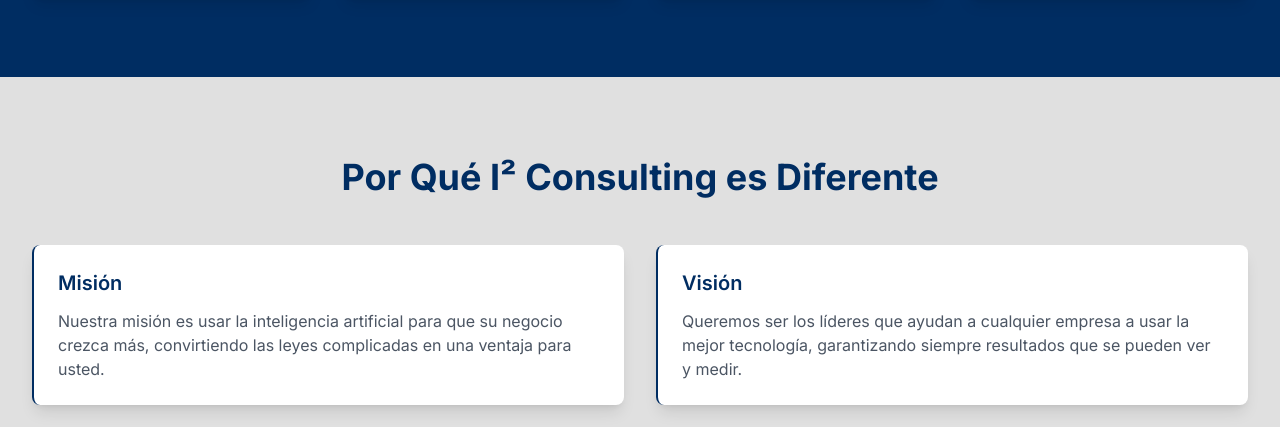
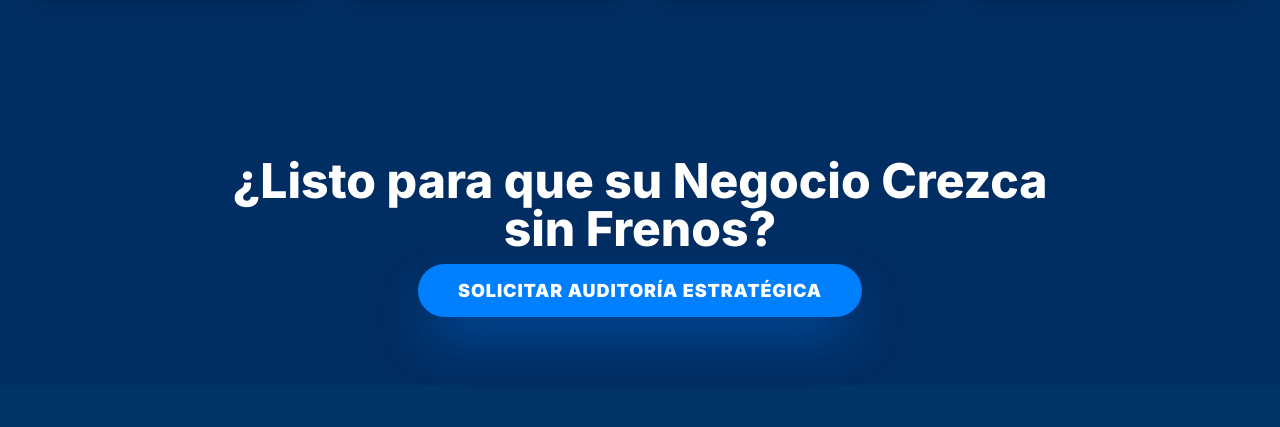
Before and after one commit to I2Consulting/i2consulting-web, a website: page filosofia.html in a window 1280 px wide. Shown: the part 980-1407 px from the top of the page. Drawn offline with nearby package versions, Linux system fonts and the light colour scheme.

Commit message:
Enhance meta description and update text content
Updated the description meta tag and modified some text content.

```diff
--- a/filosofia.html
+++ b/filosofia.html
@@ -27,7 +27,7 @@
     </script>
 
     <title>Filosofía I² Consulting | Crecimiento Anti-Obsolescencia</title>
-    <meta name="description" content="Nuestra filosofía: La fusión estratégica de Inteligencia, Innovación y Compliance para lograr un crecimiento medible y sostenible al cuadrado.">
+    <meta name="description" content="Te estudiamos, te conocemos y te potenciamos. Nuestra filosofía: La fusión estratégica de Inteligencia, Innovación y Compliance para lograr un crecimiento medible y sostenible al cuadrado.">
 
     <style>
         .high-contrast-text {
@@ -123,21 +123,6 @@
             </div>
         </section>
 
-        <section class="bg-neutral-grey py-16 md:py-20">
-            <div class="max-w-7xl mx-auto px-4 sm:px-6 lg:px-8">
-                <h2 class="text-3xl sm:text-4xl font-bold text-center text-i2-blue mb-12">Por Qué I² Consulting es Diferente</h2>
-                <div class="grid md:grid-cols-2 gap-8">
-                    <div class="data-grid-item bg-pure-white p-6 rounded-lg shadow-lg">
-                        <h3 class="text-xl font-semibold text-i2-blue mb-3">Misión</h3>
-                        <p class="text-gray-600">Nuestra misión es usar la inteligencia artificial para que su negocio crezca más, convirtiendo las leyes complicadas en una ventaja para usted.</p>
-                    </div>
-                    <div class="data-grid-item bg-pure-white p-6 rounded-lg shadow-lg">
-                        <h3 class="text-xl font-semibold text-i2-blue mb-3">Visión</h3>
-                        <p class="text-gray-600">Queremos ser los líderes que ayudan a cualquier empresa a usar la mejor tecnología, garantizando siempre resultados que se pueden ver y medir.</p>
-                    </div>
-                </div>
-            </div>
-        </section>
 
         <section class="bg-i2-blue py-16 md:py-20">
             <div class="max-w-4xl mx-auto text-center px-4 sm:px-6 lg:px-8">
@@ -158,6 +143,7 @@
                 <div class="col-span-2 md:col-span-1">
                     <img src="I2-Consulting-IA-Espana.png" alt="Logo I² Consulting Invertido" class="h-8 w-auto mb-4">
                     <p class="text-sm">Liderazgo en la unión de <b>IA</b> y <b>visibilidad online</b>.</p>
+                    <p class="text-sm mt-2"><i>Te estudiamos, te conocemos,<br>te potenciamos</i></p>
                 </div>
                 <div>
                     <h4 class="text-white font-semibold mb-4">Servicios Clave</h4>
```
